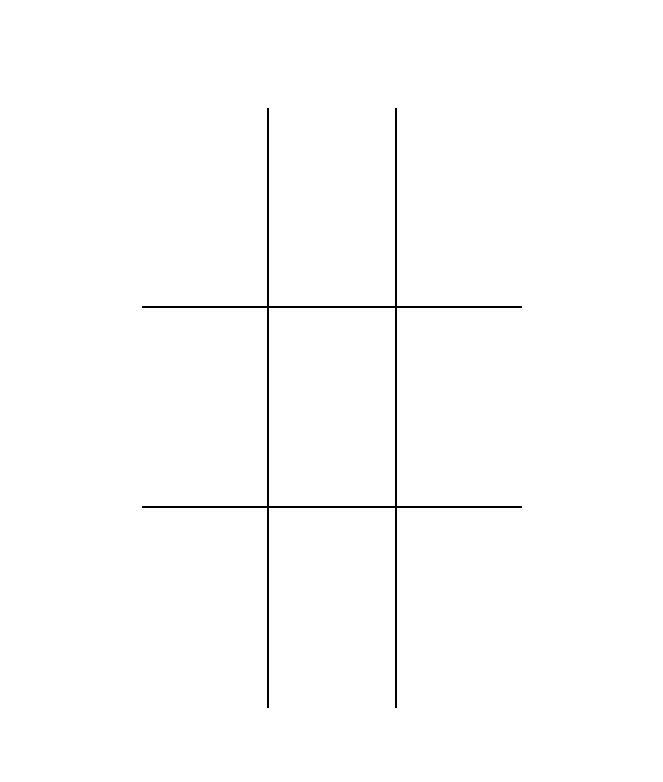
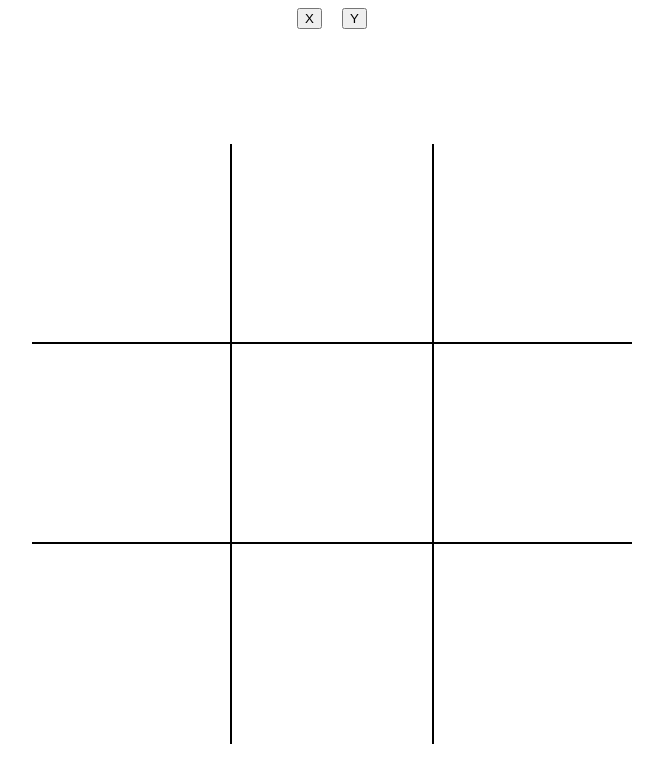
Before and after one commit to BootstrapFootkicker/Tic-Tac-Toe, a plain HTML site: page index.html in a window 1280 px wide. Shown: the whole page, without its empty margins (308-971 px from the left). Drawn offline with Linux system fonts and the light colour scheme.

Commit message:
Html Layout changes Added more div containers to index for easier styling Added Buttons to asign player sign Css Tweaks,Spacing,sizing,etc

```diff
--- a/index.html
+++ b/index.html
@@ -10,7 +10,13 @@
     <title>Tic-Tac-Toe</title>
 </head>
 <body>
+<div class="sign-container">
+    <button class="sign">X</button>
+    <button class="sign">Y</button>
+</div>
+<div class="playing-field-container">
     <div class="playing-field">
+
         <div class="top-row cell" id="square-1"></div>
         <div class="top-row cell" id="square-2"></div>
         <div class="top-row cell" id="square-3"></div>
@@ -23,5 +29,6 @@
 
 
     </div>
+</div>
 </body>
 </html>
--- a/style.css
+++ b/style.css
@@ -3,12 +3,34 @@ body {
     justify-content: center;
     align-items: center;
     height: 100vh;
+    flex-direction: column;
+    gap: 50px;
+
+}
+
+.sign-container {
+    display: flex;
+    justify-content: center;
+    gap: 20px
+;
+
+}
+
+.playing-field-container {
+    display: flex;
+    justify-content: center;
+    height: 100vh;
+    align-items: center;
+
+
+
 }
 
 .playing-field {
+
     display: grid;
     grid-template: repeat(3, minmax(125px, 200px))/repeat(3, minmax(125px, 200px));
-    width: 30%;
+
 
 }
 
@@ -25,7 +47,8 @@ body {
 .bottom-row {
 
 }
-.cell{
+
+.cell {
     display: flex;
     align-items: center;
     justify-content: center;
```
Lines whose indentation alone changed are shown as unchanged.
